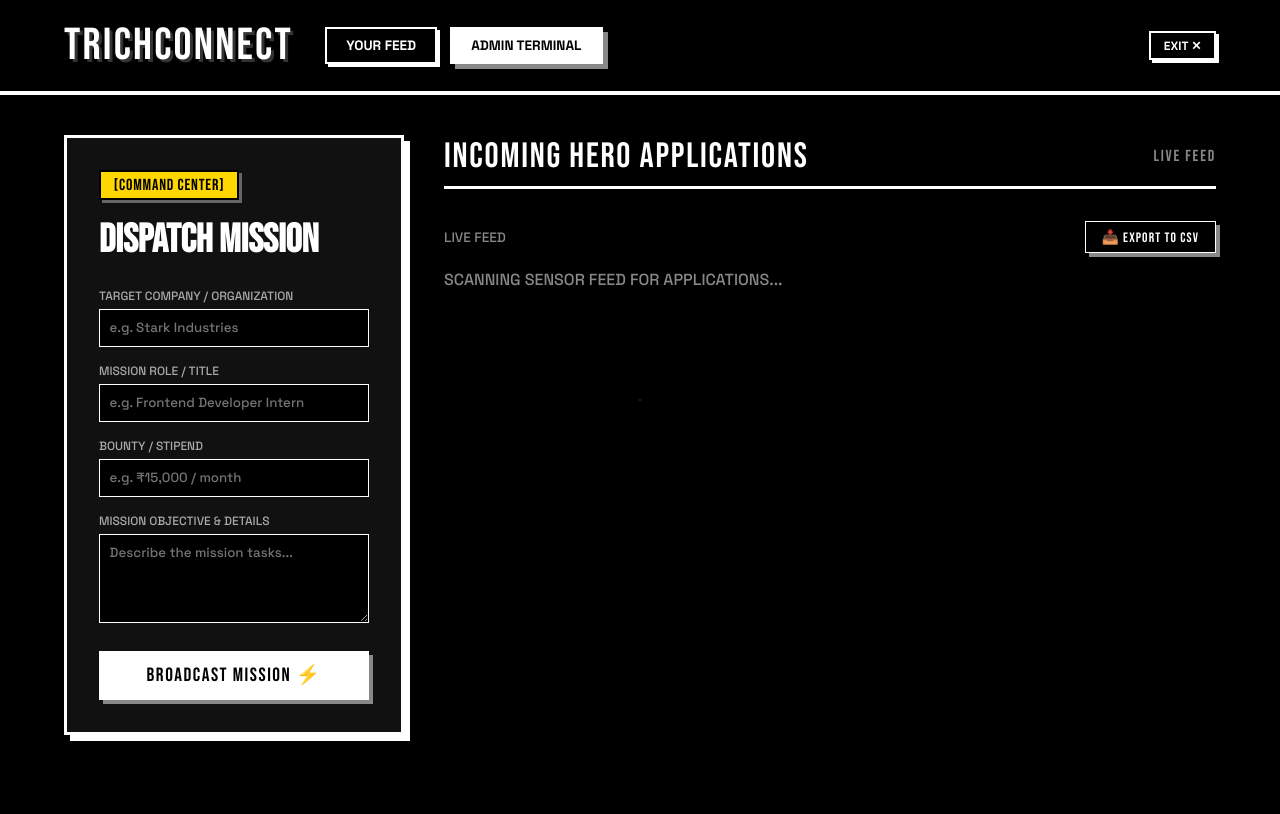
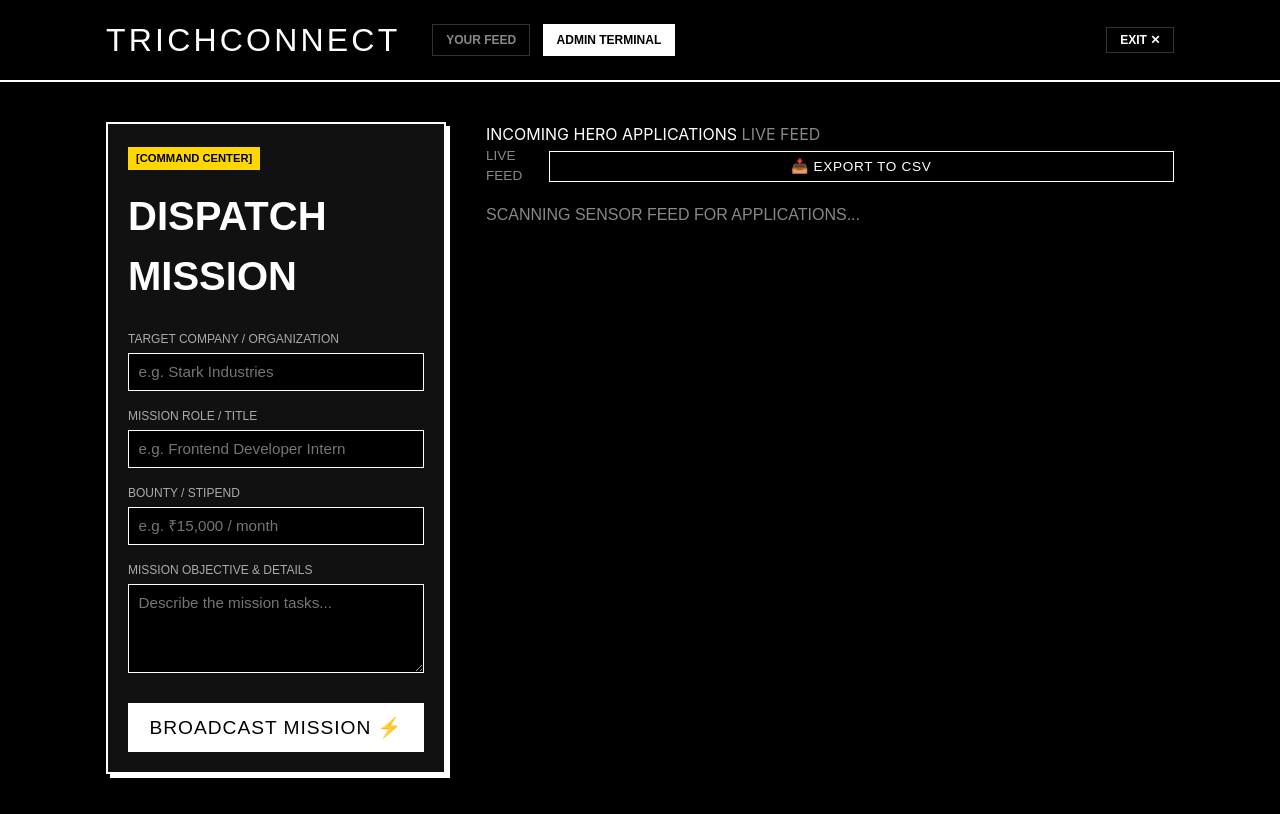
Before and after one commit to trichconnect/trichconnect, a plain HTML site: page admin.html in a window 1280 px wide. Drawn offline with Linux system fonts and the light colour scheme; no server answers.

Commit message:
changes in style.css

```diff
--- a/style.css
+++ b/style.css
@@ -1,202 +1,176 @@
-/* ==========================================================================
-   TRICHCONNECT DESIGN SYSTEM — MARVEL COMICS NOIR EDITION (B&W)
-   ========================================================================== */
 
-@import url('https://fonts.googleapis.com/css2?family=Bebas+Neue&family=Space+Grotesk:wght@500;700&family=Inter:wght@400;600;800&display=swap');
-
-/* --- Marvel Noir Tokens --- */
-:root {
-  --bg-main: #000000;
-  --bg-panel: #090909;
-  --bg-card: #111111;
-  --border-comic: 3px solid #FFFFFF;
-  --border-thin: 1px solid #333333;
-
-  --text-primary: #FFFFFF;
-  --text-muted: #888888;
-
-  --font-hero: 'Bebas Neue', sans-serif;
-  --font-comic: 'Space Grotesk', sans-serif;
-  --font-body: 'Inter', sans-serif;
-
-  --shadow-comic: 6px 6px 0px #FFFFFF;
-  --shadow-hover: 10px 10px 0px #FFFFFF;
-}
-
-/* --- Base Reset & Halftone Canvas --- */
+/* Base Reset & Variables */
 * {
   box-sizing: border-box;
   margin: 0;
   padding: 0;
 }
 
-html, body {
-  background-color: var(--bg-main) !important;
-  color: var(--text-primary);
-  font-family: var(--font-body);
-  -webkit-font-smoothing: antialiased;
-  min-height: 100vh;
-  /* Subtle Comic Halftone Dot Pattern */
-  background-image: radial-gradient(rgba(255, 255, 255, 0.12) 1px, transparent 0);
-  background-size: 16px 16px;
-  background-attachment: fixed;
+body {
+  background-color: #000000;
+  color: #FFFFFF;
+  font-family: 'Space Grotesk', -apple-system, BlinkMacSystemFont, sans-serif;
+  line-height: 1.5;
+  padding: 0;
+  margin: 0;
+  overflow-x: hidden; /* Prevents awkward side-scrolling on mobile */
 }
 
-/* --- Navigation Header --- */
+/* Container */
+.container {
+  width: 100%;
+  max-width: 1100px;
+  margin: 0 auto;
+  padding: 0 1rem;
+}
+
+/* Header & Nav */
 header {
+  border-bottom: 2px solid #FFFFFF;
+  padding: 1rem 0;
   background: #000000;
-  border-bottom: 4px solid #FFFFFF;
   position: sticky;
   top: 0;
   z-index: 100;
-  padding: 1.2rem 0;
 }
 
 .brand-logo {
-  font-family: var(--font-hero);
-  font-size: 2.8rem;
-  letter-spacing: 0.05em;
+  font-family: 'Bebas Neue', sans-serif;
+  font-size: 2rem;
+  letter-spacing: 0.1em;
   color: #FFFFFF;
   text-decoration: none;
-  text-transform: uppercase;
-  text-shadow: 3px 3px 0px #333333;
 }
 
 .nav-pill-btn {
-  color: #FFFFFF;
+  font-family: 'Space Grotesk', sans-serif;
+  font-size: 0.75rem;
+  font-weight: 700;
+  color: #888888;
+  background: transparent;
+  border: 1px solid #333333;
+  padding: 0.4rem 0.8rem;
   text-decoration: none;
-  font-family: var(--font-comic);
-  font-size: 0.85rem;
-  font-weight: 700;
-  padding: 0.5rem 1.2rem;
-  border: 2px solid #FFFFFF;
-  background: #000000;
-  text-transform: uppercase;
-  box-shadow: 3px 3px 0px #FFFFFF;
-  transition: all 0.15s ease;
+  cursor: pointer;
+  transition: all 0.2s ease;
+  white-space: nowrap;
 }
 
-.nav-pill-btn:hover, .nav-pill-btn.active {
+.nav-pill-btn.active, .nav-pill-btn:hover {
+  color: #000000;
+  background: #FFFFFF;
+  border-color: #FFFFFF;
+}
+
+/* Layout Grid */
+.dashboard-grid {
+  display: grid;
+  grid-template-columns: 1fr;
+  gap: 1.5rem;
+  padding: 1.5rem 0;
+}
+
+@media (min-width: 900px) {
+  .dashboard-grid {
+    grid-template-columns: 340px 1fr;
+    gap: 2.5rem;
+    padding: 2.5rem 0;
+  }
+}
+
+/* Cards & Comic Style Containers */
+.passport-card, .feed-card {
+  background: #111111;
+  border: 2px solid #FFFFFF;
+  padding: 1.25rem;
+  box-shadow: 4px 4px 0px #FFFFFF;
+  word-break: break-word; /* Prevents long text/emails from stretching screen */
+}
+
+/* Buttons */
+.action-btn {
+  font-family: 'Bebas Neue', sans-serif;
+  font-size: 1.1rem;
+  letter-spacing: 0.05em;
+  padding: 0.75rem 1rem;
   background: #FFFFFF;
   color: #000000;
-  box-shadow: 5px 5px 0px #888888;
+  border: 2px solid #FFFFFF;
+  cursor: pointer;
+  width: 100%;
+  display: inline-block;
+  text-align: center;
+  transition: transform 0.1s ease, box-shadow 0.1s ease;
 }
 
-.nav-admin-btn {
+.action-btn:active {
+  transform: translate(2px, 2px);
+}
+
+/* Comic Tags */
+.comic-tag {
+  font-family: 'Space Grotesk', sans-serif;
+  font-size: 0.7rem;
+  font-weight: 700;
+  padding: 0.2rem 0.5rem;
   background: #FFFFFF;
   color: #000000;
-}
-
-/* --- Container & Layout --- */
-.container {
-  width: 100%;
-  max-width: 1200px;
-  margin: 0 auto;
-  padding: 0 1.5rem;
-}
-
-/* --- Comic Book Panels --- */
-.feed-card, .passport-card {
-  background: var(--bg-card);
-  border: var(--border-comic);
-  padding: 2rem;
-  box-shadow: var(--shadow-comic);
-  transition: all 0.2s cubic-bezier(0.16, 1, 0.3, 1);
-  position: relative;
-  margin-bottom: 2rem;
-}
-
-.feed-card:hover {
-  transform: translate(-4px, -4px);
-  box-shadow: var(--shadow-hover);
-}
-
-/* --- Speech Bubble & Chapter Tags --- */
-.comic-tag {
+  text-transform: uppercase;
   display: inline-block;
-  background: #FFFFFF;
-  color: #000000;
-  font-family: var(--font-hero);
-  font-size: 1rem;
-  letter-spacing: 0.05em;
-  padding: 0.2rem 0.8rem;
-  border: 2px solid #000000;
-  box-shadow: 3px 3px 0px #666666;
-  text-transform: uppercase;
 }
 
 .comic-tag.dark {
-  background: #000000;
+  background: #222222;
   color: #FFFFFF;
-  border-color: #FFFFFF;
-  box-shadow: 3px 3px 0px #FFFFFF;
+  border: 1px solid #FFFFFF;
 }
 
-/* --- Marvel Action Buttons --- */
-.action-btn, .btn-editorial {
-  display: inline-block;
-  background: #FFFFFF;
-  color: #000000;
-  font-family: var(--font-hero);
-  font-size: 1.3rem;
-  letter-spacing: 0.08em;
-  padding: 0.8rem 2rem;
-  border: 3px solid #000000;
-  cursor: pointer;
-  text-decoration: none;
-  text-transform: uppercase;
-  box-shadow: 4px 4px 0px #888888;
-  transition: all 0.15s ease;
+/* Forms & Inputs */
+input, textarea {
+  width: 100%;
+  padding: 0.8rem;
+  background: #000000;
+  border: 2px solid #FFFFFF;
+  color: #FFFFFF;
+  font-family: 'Space Grotesk', sans-serif;
+  font-size: 0.95rem;
+  border-radius: 0; /* Prevents iOS default rounded input fields */
 }
 
-.action-btn:hover, .btn-editorial:hover {
-  background: #000000;
-  color: #FFFFFF;
-  border-color: #FFFFFF;
-  box-shadow: 6px 6px 0px #FFFFFF;
+input:focus, textarea:focus {
+  outline: none;
+  background: #0a0a0a;
 }
 
-.action-btn:disabled {
-  background: #333333;
-  color: #888888;
-  border-color: #555555;
-  cursor: not-allowed;
-  box-shadow: none;
+/* Mobile Responsiveness Rules (< 600px) */
+@media (max-width: 600px) {
+  header .container {
+    flex-direction: column;
+    gap: 0.75rem;
+    align-items: flex-start !important;
+  }
+
+  .brand-logo {
+    font-size: 1.8rem;
+  }
+
+  /* Make header navigation scrollable horizontally if links overflow */
+  nav {
+    width: 100%;
+    overflow-x: auto;
+    padding-bottom: 0.25rem;
+  }
+
+  h2 {
+    font-size: 2.2rem !important;
+  }
+
+  h3 {
+    font-size: 1.6rem !important;
+  }
+
+  .passport-card, .feed-card {
+    padding: 1rem;
+    box-shadow: 3px 3px 0px #FFFFFF;
+  }
 }
-
-/* --- Section Headers --- */
-.section-title {
-  font-family: var(--font-hero);
-  font-size: 2.2rem;
-  letter-spacing: 0.05em;
-  color: #FFFFFF;
-  display: flex;
-  align-items: center;
-  justify-content: space-between;
-  border-bottom: 3px solid #FFFFFF;
-  padding-bottom: 0.5rem;
-  margin-bottom: 2rem;
-}
-
-/* --- Input Fields --- */
-.comic-input, .comic-select, .comic-textarea {
-  width: 100%;
-  background-color: #000000;
-  border: 2px solid #FFFFFF;
-  color: #FFFFFF;
-  padding: 1rem 1.2rem;
-  font-family: var(--font-comic);
-  font-size: 1rem;
-  outline: none;
-  box-shadow: 4px 4px 0px #333333;
-}
-
-.comic-input:focus, .comic-select:focus, .comic-textarea:focus {
-  background-color: #111111;
-  box-shadow: 5px 5px 0px #FFFFFF;
-}
-
-/* --- Custom Scrollbar --- */
-::-webkit-scrollbar { width: 10px; }
-::-webkit-scrollbar-track { background: #000000; }
-::-webkit-scrollbar-thumb { background: #FFFFFF; border: 2px solid #000000; }
```
